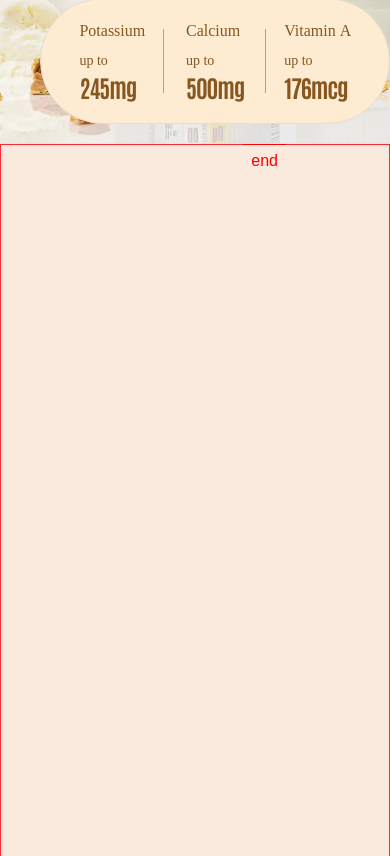
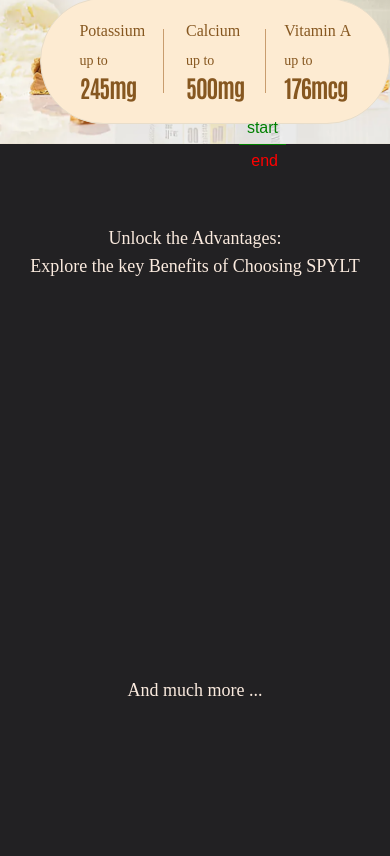
Before and after one commit to samirzjadhav/spylt-milk-gasp, a React (Vite) app: page / in a window 390 px wide. Shown: the part 4768-5624 px from the top of the page. Built offline with nearby package versions, Linux system fonts and the light colour scheme; a web font is replaced by a local one.

Commit message:
feat: added benefit section on it for more understable information on it

```diff
--- a/src/App.jsx
+++ b/src/App.jsx
@@ -8,6 +8,7 @@ import FlavorSection from "./sections/FlavorSection";
 import { ScrollSmoother } from "gsap/ScrollSmoother";
 import { useGSAP } from "@gsap/react";
 import NutritionSection from "./sections/NutritionSection";
+import BenefitSection from "./sections/BenefitSection";
 
 gsap.registerPlugin(ScrollTrigger, ScrollSmoother);
 
@@ -27,6 +28,7 @@ const App = () => {
           <MessageSection />
           <FlavorSection />
           <NutritionSection />
+          <BenefitSection />
           <div className="h-dvh border border-red-500"></div>
         </div>
       </div>
--- /dev/null
+++ b/src/components/ClipPathTitle.jsx
@@ -0,0 +1,30 @@
+import React from "react";
+
+const ClipPathTitle = ({ title, color, bg, className, borderColor }) => {
+  return (
+    <div className="general-title">
+      <div
+        style={{
+          clipPath: "polygon(50% 0%, 50% 0%, 50% 100%, 50% 100%)",
+          borderColor: borderColor,
+        }}
+        className={`${className} border-[.5vw] text-nowrap opacity-0`}
+      >
+        <div
+          className="pb-5 md:px-14 px-3 md:pt-0 pt-3"
+          style={{ backgroundColor: bg }}
+        >
+          <h2
+            style={{
+              color: color,
+            }}
+          >
+            {title}
+          </h2>
+        </div>
+      </div>
+    </div>
+  );
+};
+
+export default ClipPathTitle;
--- /dev/null
+++ b/src/sections/BenefitSection.jsx
@@ -0,0 +1,96 @@
+import React from "react";
+import ClipPathTitle from "../components/ClipPathTitle";
+import { gsap } from "gsap";
+import { ScrollTrigger } from "gsap/ScrollTrigger";
+import { useGSAP } from "@gsap/react";
+
+gsap.registerPlugin(ScrollTrigger);
+
+const BenefitSection = () => {
+  useGSAP(() => {
+    const revealTl = gsap.timeline({
+      delay: 1,
+      scrollTrigger: {
+        trigger: ".benefit-section",
+        start: "top 60%",
+        end: "top top",
+        scrub: 1.5,
+        markers: true,
+      },
+    });
+
+    revealTl
+      .to(".benefit-section .first-title", {
+        duration: 1,
+        opacity: 1,
+        clipPath: "polygon(100% 0%, 0% 0%, 0% 100%, 100% 100%)",
+        ease: "circ.out",
+      })
+      .to(".benefit-section .second-title", {
+        duration: 1,
+        opacity: 1,
+        clipPath: "polygon(100% 0%, 0% 0%, 0% 100%, 100% 100%)",
+        ease: "circ.out",
+      })
+      .to(".benefit-section .third-title", {
+        duration: 1,
+        opacity: 1,
+        clipPath: "polygon(100% 0%, 0% 0%, 0% 100%, 100% 100%)",
+        ease: "circ.out",
+      })
+      .to(".benefit-section .fourth-title", {
+        duration: 1,
+        opacity: 1,
+        clipPath: "polygon(100% 0%, 0% 0%, 0% 100%, 100% 100%)",
+        ease: "circ.out",
+      });
+  });
+  return (
+    <section className="benefit-section">
+      <div className="container mx-auto pt-20">
+        <div className="col-center">
+          <p>
+            Unlock the Advantages: <br />
+            Explore the key Benefits of Choosing SPYLT
+          </p>
+
+          <div className="mt-20 col-center">
+            <ClipPathTitle
+              title={"Shelf stable"}
+              color={"#faeade"}
+              bg={"#c88e64"}
+              borderColor={"#222123"}
+              className={"first-title"}
+            />
+            <ClipPathTitle
+              title={"Protein + Caffeine"}
+              color={"#222123"}
+              bg={"#faeade"}
+              borderColor={"#222123"}
+              className={"second-title"}
+            />
+            <ClipPathTitle
+              title={"Infinitely recyclable"}
+              color={"#faeade"}
+              bg={"#7F3B2D"}
+              borderColor={"#222123"}
+              className={"third-title"}
+            />
+            <ClipPathTitle
+              title={"loctose free"}
+              color={"#2e2d2f"}
+              bg={"#Fed775"}
+              borderColor={"#222123"}
+              className={"fourth-title"}
+            />
+          </div>
+          <div className="md:mt-0 mt-10">
+            <p>And much more ... </p>
+          </div>
+        </div>
+      </div>
+    </section>
+  );
+};
+
+export default BenefitSection;
--- a/src/sections/NutritionSection.jsx
+++ b/src/sections/NutritionSection.jsx
@@ -34,7 +34,6 @@ const NutritionSection = () => {
       scrollTrigger: {
         trigger: ".nutrition-section",
         start: "top center",
-        markers: true,
       },
     });
     contentTl
@@ -77,7 +76,7 @@ const NutritionSection = () => {
       <div className="flex md:flex-row flex-col justify-between md:px-10 px-5 mt-14 md:mt-0">
         <div className="relative inline-block md:translate-y-20">
           <div className="general-title relative flex flex-col justify-center items-center gap-24">
-            <div classNamej="overflow-hidden place-selft-start">
+            <div className="overflow-hidden place-selft-start">
               <h1 className="nutrition-title">It still does</h1>
             </div>
             <div className="nutrition-text-scroll place-self-star" style={{}}>
```
